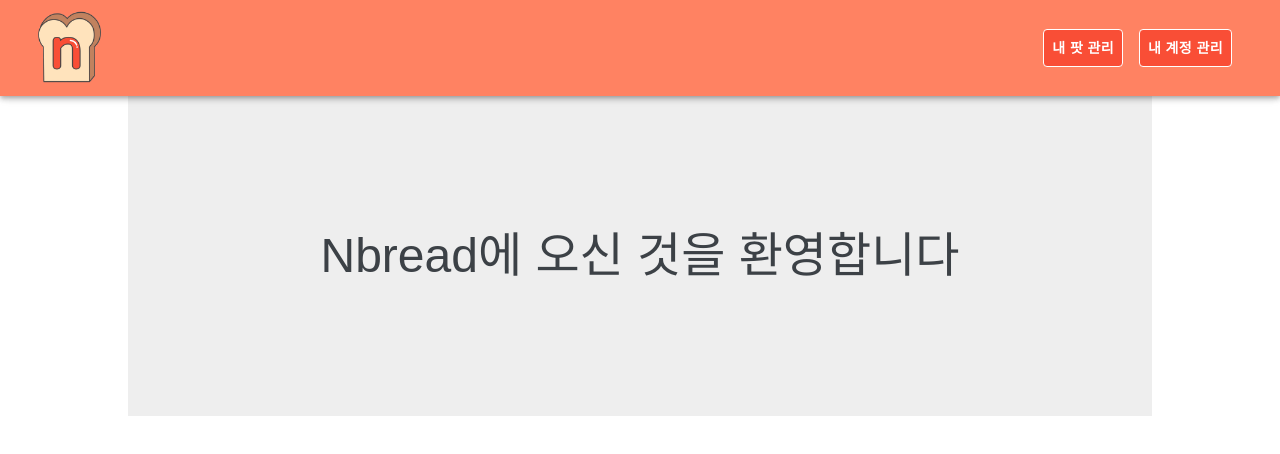
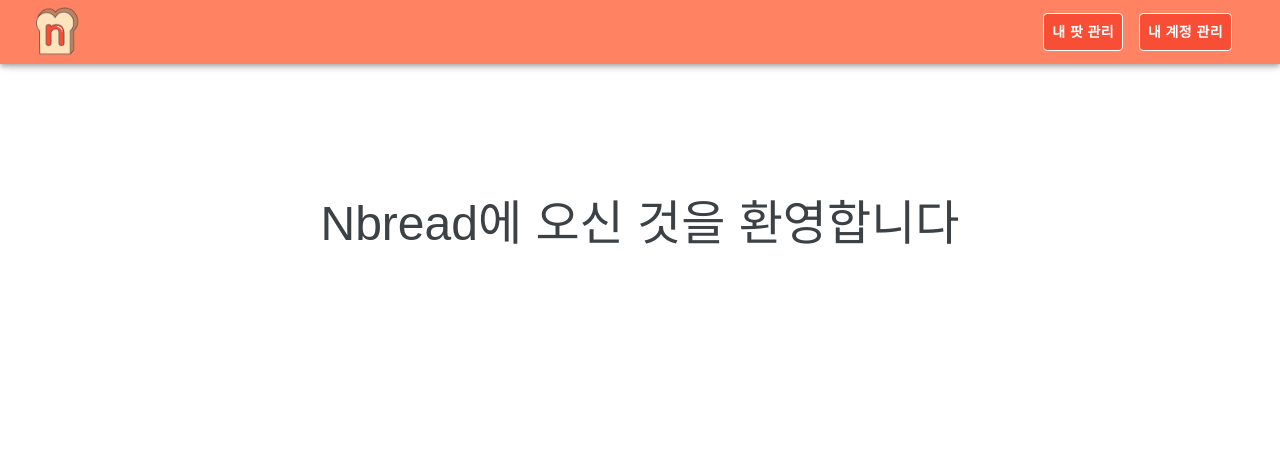
Before and after one commit to riverandeye/gogohangogo, a React (Create React App) app in the folder client/: page / in a window 1280 px wide. Shown: the top 454 px of the page. Built offline with nearby package versions, Linux system fonts and the light colour scheme; no server answers; a web font is replaced by a local one.

Commit message:
f: fixed request changes

```diff
--- a/client/src/component/AppBar/index.tsx
+++ b/client/src/component/AppBar/index.tsx
@@ -13,12 +13,12 @@ const AppBar: React.FC = () => {
         </a>
         <S.AppBarMenu>
           <S.AppBarItem>
-            <Button colorType="primary" isBorder="true">
+            <Button colorType="primary" hasBorder={true}>
               <a href="/users/sign_in">내 팟 관리</a>
             </Button>
           </S.AppBarItem>
           <S.AppBarItem>
-            <Button colorType="primary" isBorder="true">
+            <Button colorType="primary" hasBorder={true}>
               <a href="/users/sign_in">내 계정 관리</a>
             </Button>
           </S.AppBarItem>
--- a/client/src/component/AppBar/styles.tsx
+++ b/client/src/component/AppBar/styles.tsx
@@ -1,13 +1,13 @@
+import MaterialAppBar from '@material-ui/core/AppBar';
 import styled from 'styled-components/macro';
+import COLORS from '../GlobalStyle/styleConstants';
 
-import MaterialAppBar from '@material-ui/core/AppBar';
+const orderOfAppBar = 2;
 
 export const AppBar = styled(MaterialAppBar)`
   && {
-    /* background-color: rgba(249, 78, 54, 0.1
-      ); */
-    background-color: #ff8262;
-    height: 6rem;
+    background-color: ${COLORS.primaryLight};
+    height: 4rem;
   }
 `;
 
@@ -24,13 +24,12 @@ export const Container = styled.div`
 
 export const Logo = styled.div`
   position: relative;
-  width: 4.5rem;
+  width: 3rem;
   margin: 0 auto;
 `;
 
 export const AppBarMenu = styled.ul`
-  color: black;
-  order: 2;
+  order: orderOfAppBar;
   margin-left: auto;
 `;
 
--- a/client/src/component/Button/index.tsx
+++ b/client/src/component/Button/index.tsx
@@ -4,43 +4,15 @@ import * as S from './styles';
 interface ButtonProps {
   children?: React.ReactNode;
   colorType?: string;
-  isBorder?: string;
+  hasBorder?: boolean;
 }
 
-const Button: React.FC<ButtonProps> = ({ children, colorType, isBorder }) => {
+const Button: React.FC<ButtonProps> = ({ children, colorType, hasBorder }) => {
   return (
-    <S.Button colorType={colorType} isBorder={isBorder}>
+    <S.Button colorType={colorType} hasBorder={hasBorder}>
       {children}
     </S.Button>
   );
 };
 
 export default Button;
-
-// class App extends Component {
-//   render() {
-//     return(
-//       <div>
-//         <Button> default button </Button>
-//         <Button success> success button </Button>
-//         <Button danger> danger button </Button>
-//       </div>
-//     );
-//   }
-// }
-
-// const Button = styled.button`
-//   padding: 10px 15px;
-//   margin: 0 5px;
-//   border: none;
-//   border-radius: 5px;
-//   background-color: ${props => {
-//     if (props.success) return '#249D3D';
-//     else if (props.danger) return '#D72E3D';
-//     else return '#7B838B';
-//   }};
-//   color: #FFFFFF;
-//   font-size: 15pt;
-// `;
-
-// export default App;
--- a/client/src/component/Button/styles.tsx
+++ b/client/src/component/Button/styles.tsx
@@ -1,10 +1,9 @@
 import MaterialButton from '@material-ui/core/Button';
 import styled from 'styled-components/macro';
-import { blue } from '@material-ui/core/colors';
-
+import COLORS from '../GlobalStyle/styleConstants';
 interface ButtonPropsType {
   colorType: string;
-  isBorder: string;
+  hasBorder: boolean;
 }
 
 export const Button = styled(MaterialButton)`
@@ -13,25 +12,17 @@ export const Button = styled(MaterialButton)`
     background-color: ${(p: ButtonPropsType) => {
       switch (p.colorType) {
         case 'primary':
-          return '#f94e36';
+          return COLORS.primary;
         case 'secondary':
-          return '#FFB82B';
+          return COLORS.secondary;
         default:
-          return '#f94e36';
+          return COLORS.primary;
       }
     }};
     font-weight: 700;
-    color: #ffffff;
-
+    color: ${COLORS.fontLight};
     border: ${(p: ButtonPropsType) => {
-      return p.isBorder == 'true' ? '1px solid white' : '';
+      return p.hasBorder === true ? '1px solid white' : '';
     }};
   }
-  /* && {
-    font-family: 'NanumSquare', sans-serif;
-    background-color: #f94e36;
-    font-weight: 700;
-    color: #ffffff;
-
-  } */
 `;
--- a/client/src/component/Content/styles.tsx
+++ b/client/src/component/Content/styles.tsx
@@ -1,13 +1,12 @@
 import styled from 'styled-components/macro';
 
 export const Content = styled.div`
-  margin-top: 6rem;
+  margin-top: 4rem;
 `;
 export const Container = styled.div`
-  width: 1024px;
+  width: 64rem;
   height: 20rem;
   margin: 0px auto;
-  background-color: #eeeeee;
   display: flex;
   justify-content: center;
   align-items: center;
```
